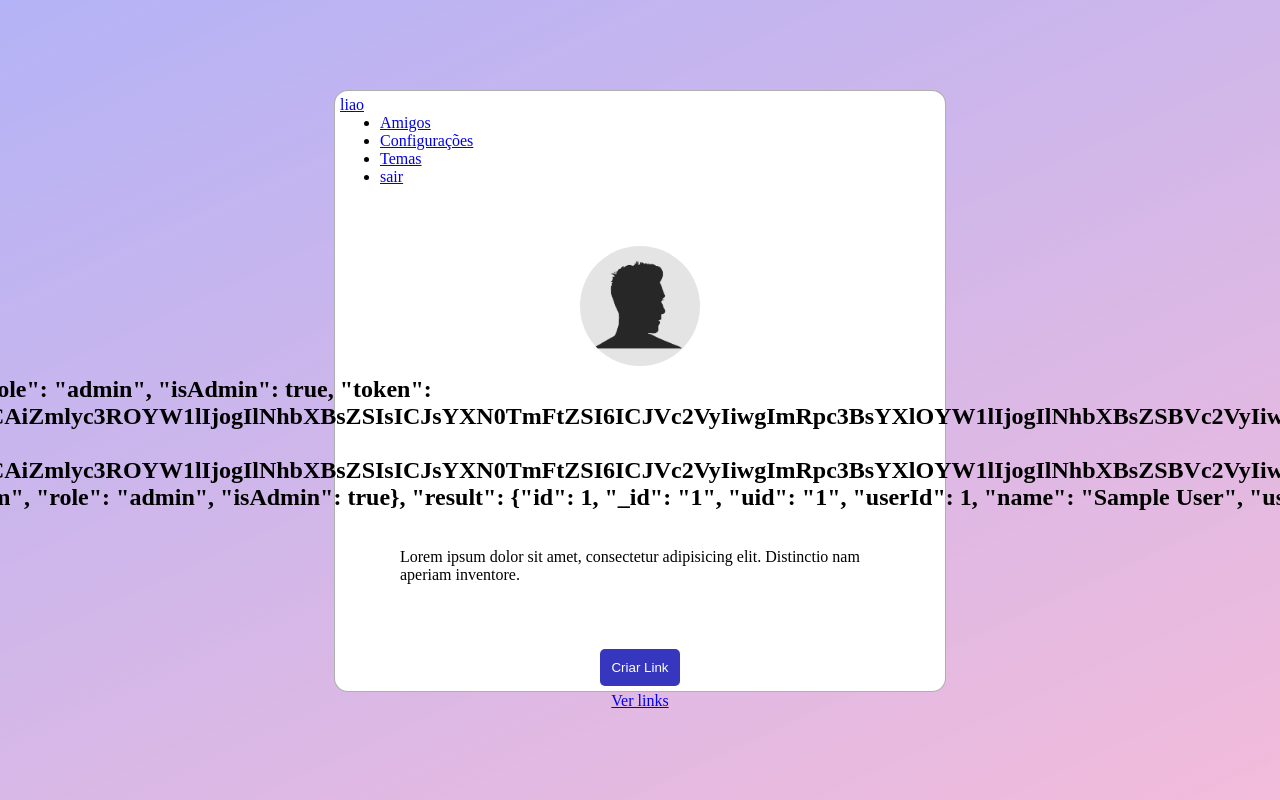
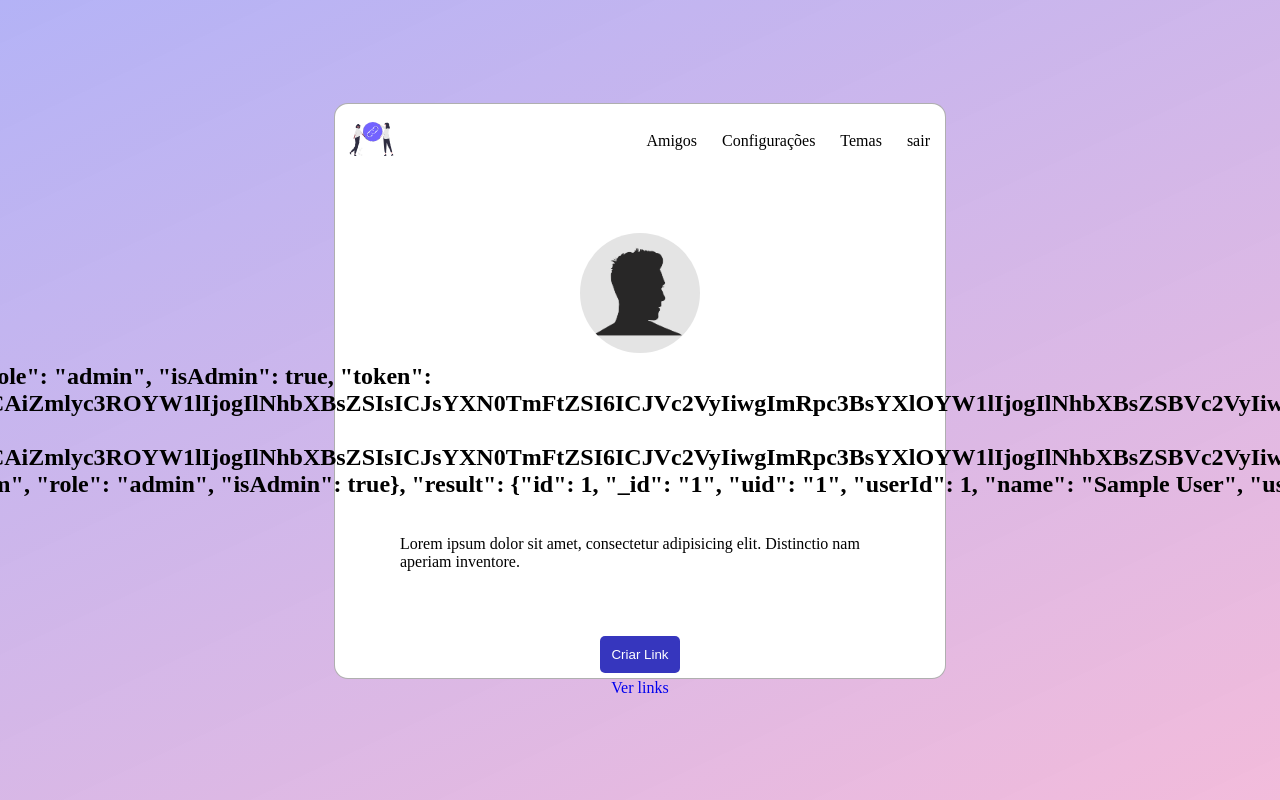
Before and after one commit to AndreRavacini/ProjetoInterdisciplinar---PUC-Minas, a plain HTML site: page perfil.html in a window 1280 px wide. Shown: the top 800 px of the page. Drawn offline with Linux system fonts and the light colour scheme; sample sign-in values are in the browser's storage.

Commit message:
coiso la

```diff
--- a/css/perfil.css
+++ b/css/perfil.css
@@ -19,6 +19,39 @@ main {
     width: 600px;
     display: flex;
     flex-direction: column;
+}
+
+a {
+    text-decoration: none;
+}
+
+.nav {
+    display: flex;
+    justify-content: space-between;
+    align-items: center;
+    padding: 5px;
+}
+
+.nav_list  {
+    list-style: none;
+    display: flex;
+    gap: 15px;
+}
+
+.nav_list a {
+    color: black;
+    padding: 5px;
+    border-radius: 5px;
+}
+
+.nav_list a:hover {
+    color: #ffffff;
+    background-color: #00013396;
+
+}
+
+.nav_list #btnSairPerfil:hover {
+    background-color: rgba(255, 0, 0, 0.644);
 }
 
 #usuarioPerfil {
--- a/perfil.html
+++ b/perfil.html
@@ -13,12 +13,14 @@
     </header>
     <main>
         <nav class="nav">
-            <a href="#" class="logo">liao</a>
-            <ul class="nav-list">
+            <span>
+                <img src="assets/img-inicio.svg" width="50px" height="50px" alt="logo">
+            </span>
+            <ul class="nav_list">
                 <li><a href="#">Amigos</a></li>
                 <li><a href="#">Configurações</a></li>
                 <li><a href="#">Temas</a></li>
-                <li><a href="#">sair</a></li>
+                <li><a id="btnSairPerfil" href="index.html">sair</a></li>
             </ul>
         </nav>
         <div id="usuarioPerfil">
```
